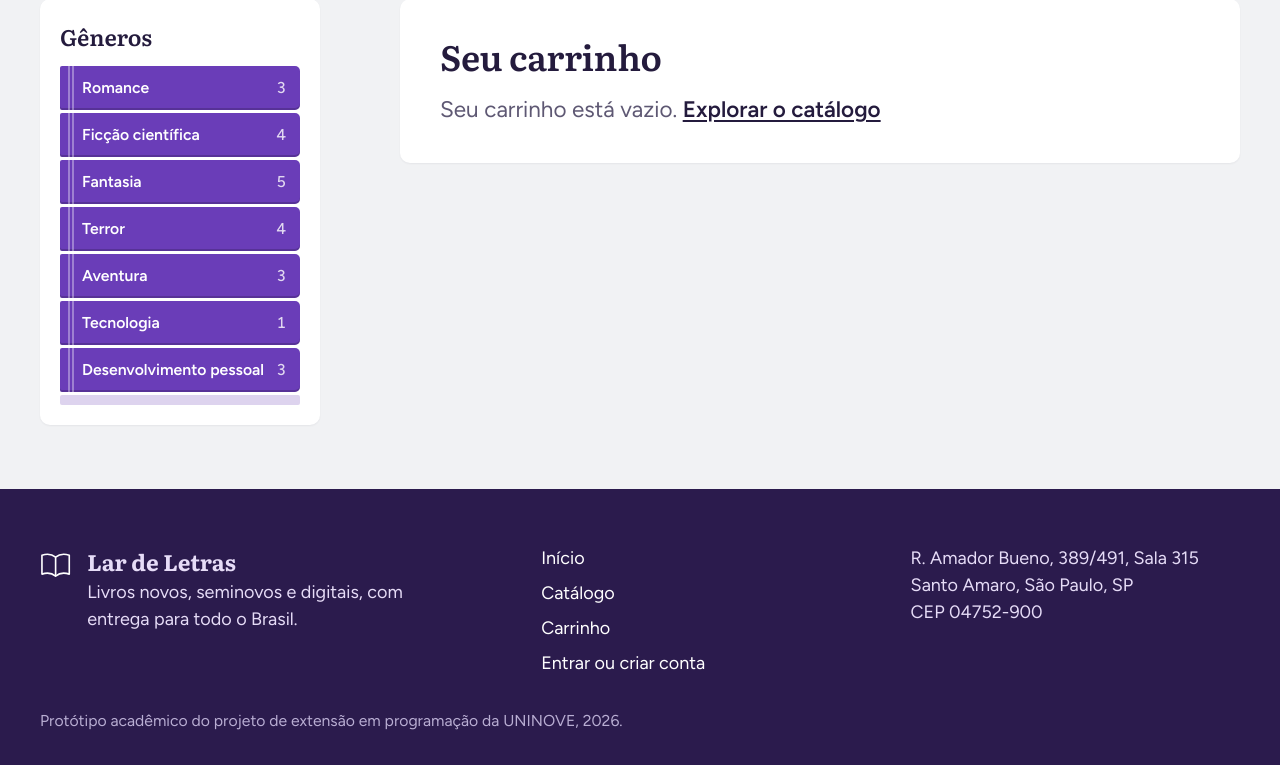
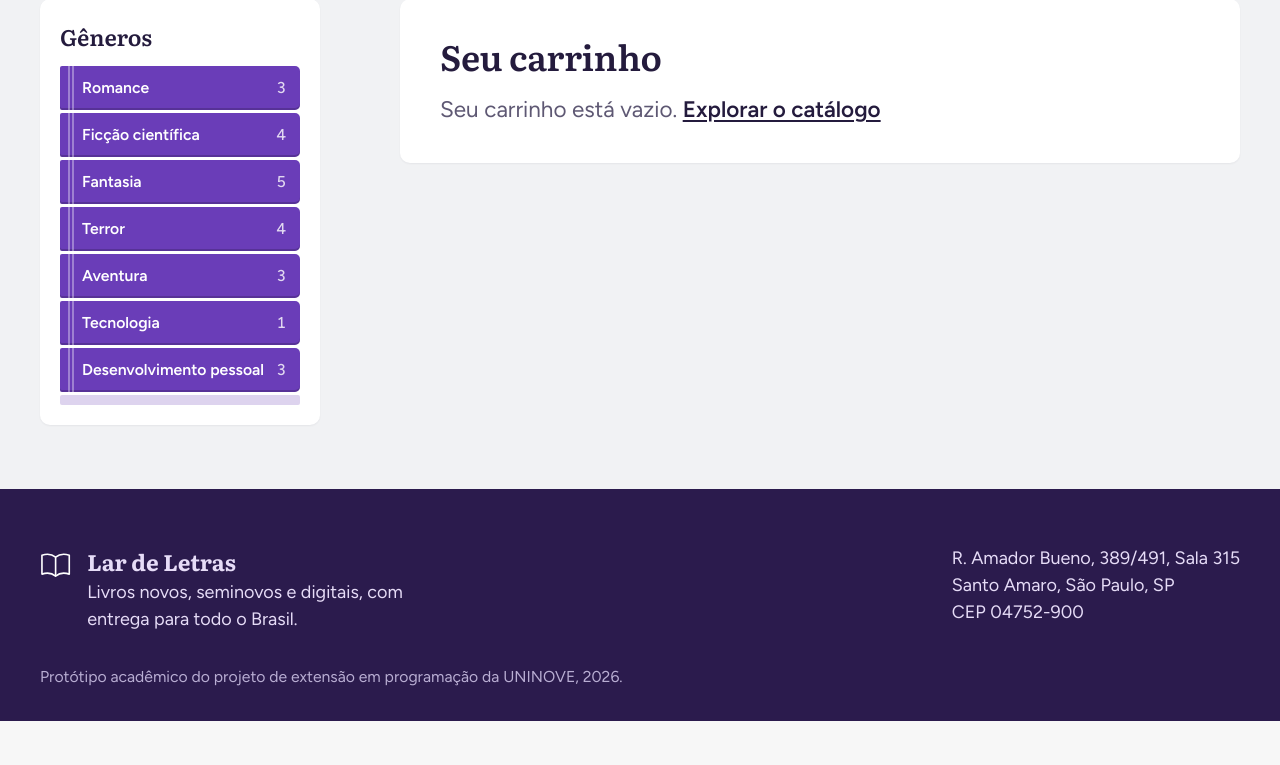
Before and after one commit to AnotherlLuke/lar-de-letras, a PHP site: page /carrinho.php in a window 1280 px wide. Shown: the part 136-901 px from the top of the page. After the commit the page ends 857 px from the top, so only its background shows below. Run offline with PHP 8.4, Linux system fonts and the light colour scheme; data comes from the database, SQL or seed files in the repository.

Commit message:
Alterações de QdV-4

```diff
--- a/admin.php
+++ b/admin.php
@@ -184,7 +184,8 @@ if ($modo === 'editar') {
         'titulo'           => $livro_editado['titulo'],
         'autor'            => $livro_editado['autor'],
         'genero_id'        => (string) $livro_editado['genero_id'],
-        'ano'              => (string) ($livro_editado['ano'] ?? ''),
+        'novo_genero'      => '',
+        'ano'            => (string) ($livro_editado['ano'] ?? ''),
         'paginas'          => (string) ($livro_editado['paginas'] ?? ''),
         'idioma'           => $livro_editado['idioma'],
         'descricao'        => (string) ($livro_editado['descricao'] ?? ''),
--- a/css/estilo.css
+++ b/css/estilo.css
@@ -1837,7 +1837,7 @@ input[type="number"] {
 
 .rodape-interno {
     display: grid;
-    grid-template-columns: 1.4fr 1fr 1fr;
+    grid-template-columns: minmax(0, 1fr) auto; /* marca à esquerda, endereço à direita */
     gap: 40px;
     max-width: var(--largura);
     margin: 0 auto;
@@ -1857,21 +1857,6 @@ input[type="number"] {
 
 .rodape-marca p {
     color: var(--lavanda);
-}
-
-.rodape-links {
-    display: flex;
-    flex-direction: column;
-    gap: 8px;
-}
-
-.rodape-links a {
-    text-decoration: none;
-}
-
-.rodape-links a:hover {
-    text-decoration: underline;
-    text-underline-offset: 3px;
 }
 
 .rodape-endereco {
--- a/includes/cabecalho.php
+++ b/includes/cabecalho.php
@@ -27,7 +27,7 @@ $aviso        = pegar_aviso();
     <link rel="preconnect" href="https://fonts.googleapis.com">
     <link rel="preconnect" href="https://fonts.gstatic.com" crossorigin>
     <link rel="stylesheet" href="https://fonts.googleapis.com/css2?family=Figtree:wght@400;500;600;700&family=Literata:opsz,wght@7..72,400;7..72,600;7..72,700&display=swap">
-    <link rel="stylesheet" href="css/estilo.css?v=16">
+    <link rel="stylesheet" href="css/estilo.css?v=17">
     <script src="js/script.js?v=10" defer></script>
 </head>
 <body>
--- a/includes/rodape.php
+++ b/includes/rodape.php
@@ -7,17 +7,6 @@
             <svg viewBox="0 0 48 40" width="48" height="40" aria-hidden="true"><path d="M24 8C18 3 9 3 3 5v29c6-2 15-2 21 3 6-5 15-5 21-3V5C39 3 30 3 24 8Z" fill="none" stroke="currentColor" stroke-width="2.5" stroke-linejoin="round"/><path d="M24 8v29" stroke="currentColor" stroke-width="2.5"/></svg>
             <p><strong>Lar de Letras</strong><br>Livros novos, seminovos e digitais, com entrega para todo o Brasil.</p>
         </div>
-
-        <nav class="rodape-links" aria-label="Rodapé">
-            <a href="index.php">Início</a>
-            <a href="index.php#catalogo">Catálogo</a>
-            <a href="carrinho.php">Carrinho</a>
-            <?php if (usuario_logado()): ?>
-                <a href="sair.php">Sair</a>
-            <?php else: ?>
-                <a href="login.php">Entrar ou criar conta</a>
-            <?php endif; ?>
-        </nav>
 
         <address class="rodape-endereco">
             R. Amador Bueno, 389/491, Sala 315<br>
```
